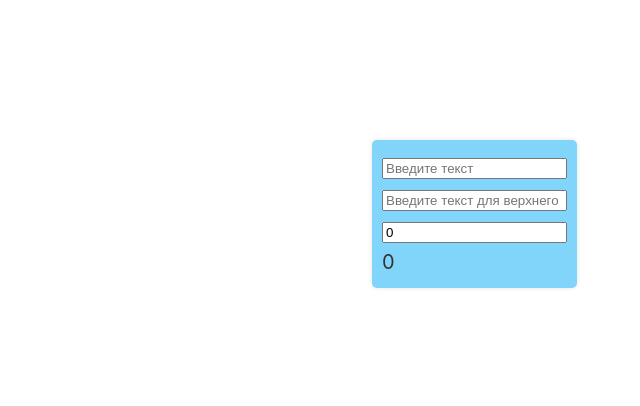
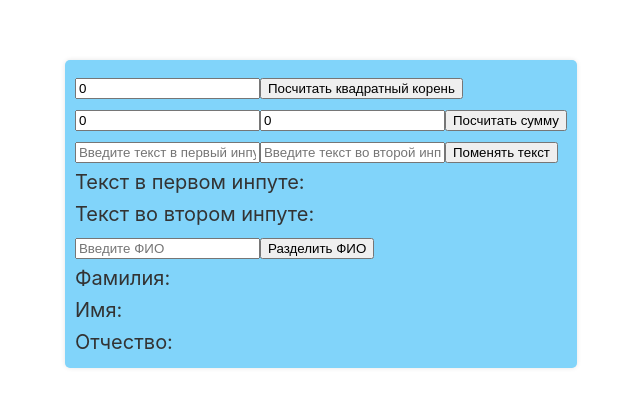
Before and after one commit to rayssssbush/vue_uch, a Vue app: page / in a window 1280 px wide. Shown: the part 186-592 px from the top of the page, without its empty margins (63-703 px from the left). Built offline with nearby package versions, Linux system fonts and the light colour scheme.

Commit message:
Задание 37

```diff
--- a/src/App.vue
+++ b/src/App.vue
@@ -5,24 +5,42 @@ import TheWelcome from './components/TheWelcome.vue'
 
 <template>
 	<div>
-		<!-- Инпут для текста -->
-		<input v-model="inputText" placeholder="Введите текст" />
-		<p>{{ inputText }}</p>
-
-		<!-- Инпут для текста, вывод в верхнем регистре -->
+		<!-- Задача 1: Квадратный корень числа -->
 		<input
-			v-model="inputTextUpperCase"
-			placeholder="Введите текст для верхнего регистра"
-		/>
-		<p>{{ inputTextUpperCase.toUpperCase() }}</p>
-
-		<!-- Инпут для числа, вывод квадрата числа -->
-		<input
-			v-model.number="inputNumber"
+			v-model.number="numberForSqrt"
 			type="number"
 			placeholder="Введите число"
 		/>
-		<p>{{ inputNumber ** 2 }}</p>
+		<button @click="calculateSqrt">Посчитать квадратный корень</button>
+		<p>{{ sqrtResult }}</p>
+
+		<!-- Задача 2: Сумма двух чисел -->
+		<input
+			v-model.number="firstNumber"
+			type="number"
+			placeholder="Введите первое число"
+		/>
+		<input
+			v-model.number="secondNumber"
+			type="number"
+			placeholder="Введите второе число"
+		/>
+		<button @click="calculateSum">Посчитать сумму</button>
+		<p>{{ sumResult }}</p>
+
+		<!-- Задача 3: Обмен текста между инпутами -->
+		<input v-model="text1" placeholder="Введите текст в первый инпут" />
+		<input v-model="text2" placeholder="Введите текст во второй инпут" />
+		<button @click="swapText">Поменять текст</button>
+		<p>Текст в первом инпуте: {{ text1 }}</p>
+		<p>Текст во втором инпуте: {{ text2 }}</p>
+
+		<!-- Задача 4: Разделение ФИО на фамилию, имя и отчество -->
+		<input v-model="fullName" placeholder="Введите ФИО" />
+		<button @click="splitFullName">Разделить ФИО</button>
+		<p>Фамилия: {{ surname }}</p>
+		<p>Имя: {{ name }}</p>
+		<p>Отчество: {{ patronymic }}</p>
 	</div>
 </template>
 
@@ -30,10 +48,43 @@ import TheWelcome from './components/TheWelcome.vue'
 export default {
 	data() {
 		return {
-			inputText: '',
-			inputTextUpperCase: '',
-			inputNumber: 0,
+			numberForSqrt: 0,
+			sqrtResult: null,
+			firstNumber: 0,
+			secondNumber: 0,
+			sumResult: null,
+			text1: '',
+			text2: '',
+			fullName: '',
+			surname: '',
+			name: '',
+			patronymic: '',
 		}
+	},
+	methods: {
+		calculateSqrt() {
+			this.sqrtResult = Math.sqrt(this.numberForSqrt)
+		},
+		calculateSum() {
+			this.sumResult = this.firstNumber + this.secondNumber
+		},
+		swapText() {
+			const temp = this.text1
+			this.text1 = this.text2
+			this.text2 = temp
+		},
+		splitFullName() {
+			const names = this.fullName.split(' ')
+			if (names.length === 3) {
+				this.surname = names[0]
+				this.name = names[1]
+				this.patronymic = names[2]
+			} else {
+				this.surname = ''
+				this.name = ''
+				this.patronymic = ''
+			}
+		},
 	},
 }
 </script>
```
